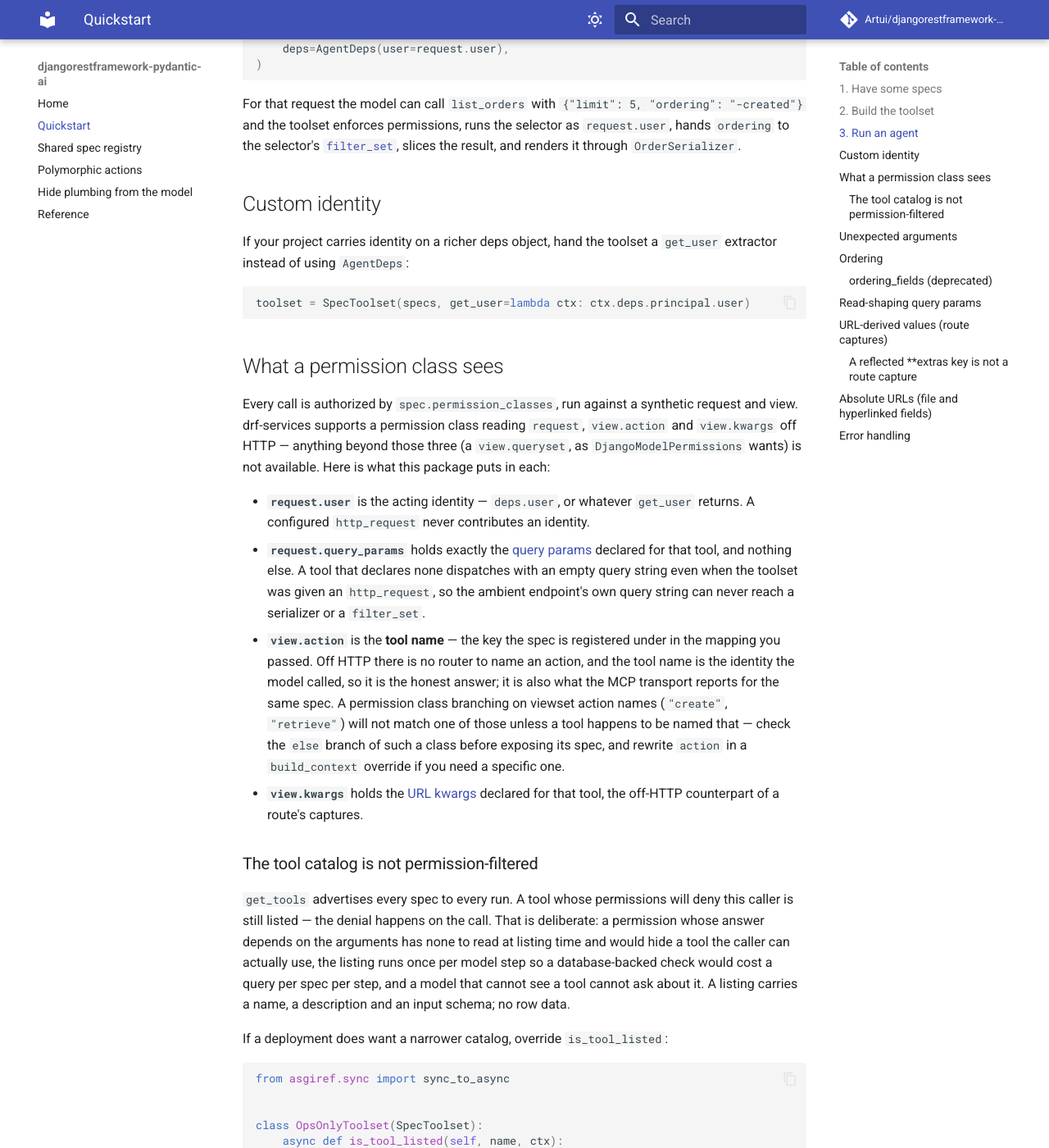
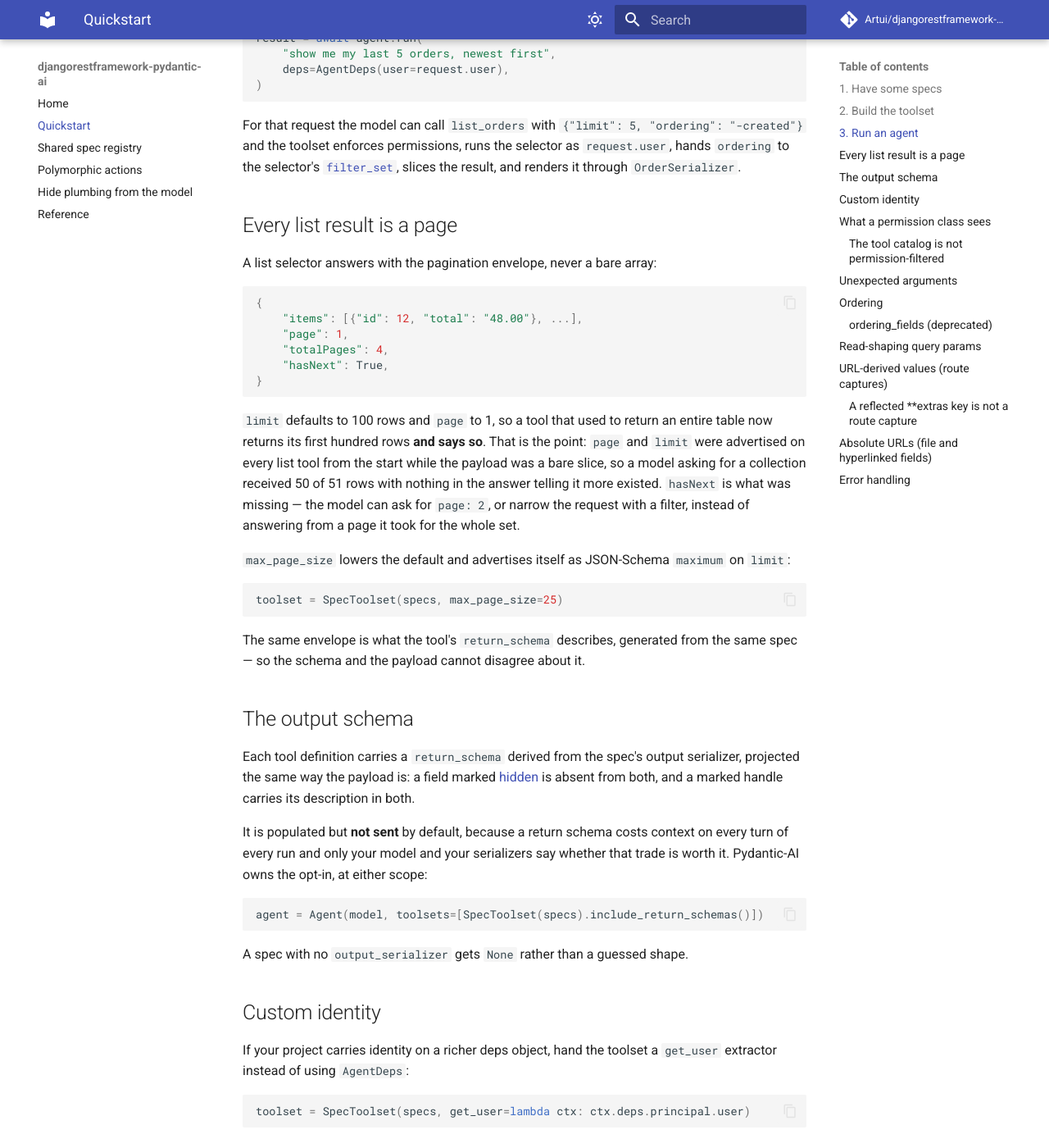
Before and after one commit to Artui/djangorestframework-pydantic-ai, an MkDocs documentation site: the page built from docs/quickstart.md, in a window 1280 px wide and 1400 px high, scrolled down 1461 px. Shown: the whole window at 82% size. Built offline with MkDocs 1.6.1 and Material for MkDocs 9.7.7, drawn with Linux system fonts in a browser that asks for light colours; comment, search, counter and statistics services are not loaded; some of the changed text lies outside the part shown.

Commit message:
Adopt drf-services 0.48: paginate list results, publish a return schema (#66)
Four changes that land together because 0.48 is what makes them possible.

**Every list-selector result is now a page.** `page` and `limit` were merged
into every list tool's parameter schema from the beginning while the payload
was a bare slice with no total and no clamp -- so a model asking for a
collection received 50 of 51 rows with nothing telling it more existed. Results
now carry drf-services' published envelope (`items` / `page` / `totalPages` /
`hasNext`), sliced by the shared `paginate_output` shaper, so the two agent
transports count and clamp through one implementation. An omitted `limit` is
now a bounded page rather than "everything", and it says so. The untyped-value
coercion stays here: a malformed `limit` is still a `ModelRetry`, which is the
one place a public endpoint and an in-process toolset legitimately differ.

**`ToolDefinition.return_schema` is populated**, from the same spec and the same
projection as the payload, so a hidden field is absent from both and the schema
and the result finally agree about the envelope. `include_return_schema` stays
at pydantic-ai's default; the opt-in is already pydantic-ai's own. This
corrects a claim the changelog made twice and `docs/agent-audience.md` opened
on -- a `ToolDefinition` has carried `return_schema` throughout.

**`json_schema_registry=`** threads a `JsonSchemaRegistry` into every schema
generated here, including the reflected read behind the ordering predicate, so
a project's own field or filter type no longer reaches the model as "any value".

**The renamed audience symbols** are adopted (`FieldMarking`, `MARKING`,
`AudienceProjection`, `OfflineContract`, `audience_projection_for_spec`,
`render_for_audience`), and a labelled `ChoiceFilter` -- so a FilterSet-derived
`ordering` -- now travels as `oneOf` const options rather than a bare `enum`.

Floor raised to `djangorestframework-services>=0.48` as the final step.

Co-authored-by: Claude Opus 5 <noreply@anthropic.com>

````diff
--- a/docs/quickstart.md
+++ b/docs/quickstart.md
@@ -50,10 +50,11 @@ toolset = SpecToolset(
 ```
 
 Each key is the tool name. The description comes from the selector/service
-docstring, the parameter schema from the spec's input serializer, and the
-`readOnlyHint` annotation from the spec kind (selectors read, services mutate).
-List selectors additionally accept `page` and `limit` tool args, plus `ordering`
-where the selector's [`filter_set` declares one](#ordering).
+docstring, the parameter schema from the spec's input serializer, the
+`return_schema` from its output serializer, and the `readOnlyHint` annotation
+from the spec kind (selectors read, services mutate). List selectors
+additionally accept `page` and `limit` tool args, plus `ordering` where the
+selector's [`filter_set` declares one](#ordering).
 
 ## 3. Run an agent
 
@@ -77,6 +78,54 @@ For that request the model can call `list_orders` with
 runs the selector as `request.user`, hands `ordering` to the selector's
 [`filter_set`](#ordering), slices the result, and renders it through
 `OrderSerializer`.
+
+## Every list result is a page
+
+A list selector answers with the pagination envelope, never a bare array:
+
+```python
+{
+    "items": [{"id": 12, "total": "48.00"}, ...],
+    "page": 1,
+    "totalPages": 4,
+    "hasNext": True,
+}
+```
+
+`limit` defaults to 100 rows and `page` to 1, so a tool that used to return an
+entire table now returns its first hundred rows **and says so**. That is the
+point: `page` and `limit` were advertised on every list tool from the start
+while the payload was a bare slice, so a model asking for a collection received
+50 of 51 rows with nothing in the answer telling it more existed. `hasNext` is
+what was missing — the model can ask for `page: 2`, or narrow the request with a
+filter, instead of answering from a page it took for the whole set.
+
+`max_page_size` lowers the default and advertises itself as JSON-Schema
+`maximum` on `limit`:
+
+```python
+toolset = SpecToolset(specs, max_page_size=25)
+```
+
+The same envelope is what the tool's `return_schema` describes, generated from
+the same spec — so the schema and the payload cannot disagree about it.
+
+## The output schema
+
+Each tool definition carries a `return_schema` derived from the spec's output
+serializer, projected the same way the payload is: a field marked
+[hidden](agent-audience.md) is absent from both, and a marked handle carries its
+description in both.
+
+It is populated but **not sent** by default, because a return schema costs
+context on every turn of every run and only your model and your serializers say
+whether that trade is worth it. Pydantic-AI owns the opt-in, at either scope:
+
+```python
+agent = Agent(model, toolsets=[SpecToolset(specs).include_return_schemas()])
+```
+
+A spec with no `output_serializer` gets `None` rather than a guessed shape.
 
 ## Custom identity
 
@@ -174,10 +223,11 @@ class OrderFilterSet(django_filters.FilterSet):
         fields = ["status"]
 ```
 
-drf-services reflects that filter into the tool's input schema as an enum of its
-public choices (`created`, `-created`, `total`, `-total`) — `OrderingFilter`
-subclasses `ChoiceFilter`, which the schema generator maps to an enum — so the
-model is told exactly what it may sort by. At call time the value is handed to
+drf-services reflects that filter into the tool's input schema as its public
+choices (`created`, `-created`, `total`, `-total`) — `OrderingFilter` subclasses
+`ChoiceFilter`, which the schema generator maps to a set of `const` options
+carrying the filter's own labels — so the model is told exactly what it may sort
+by, in the words the FilterSet uses. At call time the value is handed to
 the FilterSet as filter data: it validates the choice, applies its own
 `param_map`, and a value outside the enum comes back as a `ModelRetry`. The
 toolset contributes nothing and takes nothing away.
@@ -382,6 +432,7 @@ The toolset maps drf-services' failure kinds onto the Pydantic-AI model loop:
 | Unresolved instance | `{"error": "not found"}` |
 | Unexpected argument (default `REJECT`) | `ModelRetry` naming the unknown key |
 | Non-integer `page` / `limit`, or an `ordering` outside the declared enum | `ModelRetry` — naming the values that are accepted |
+| A `limit` over `max_page_size`, or a `page` past the last one | Clamped, not refused — the envelope reports the `page` and `totalPages` actually served, so the clamp is visible rather than silent |
 | An `ordering` outside a `filter_set`'s `OrderingFilter` choices | `ModelRetry` — the FilterSet rejects it, which arrives as the `ValidationError` row above |
 | An ordering name that isn't a real column (a declared `ordering_fields` entry, or a FilterSet `param_map` target) | `ModelRetry` — an author's error, not the model's; it can't be checked at construction without a queryset |
 | Denied `permission_classes` (class-level `has_permission` **or** object-level `has_object_permission`) | `PermissionDenied` is raised and aborts the run — see the caveat below |
````
Also changed, not shown: CHANGELOG.md (+110 -10 lines), CLAUDE.md (+1 -1 lines), README.md (+3 -1 lines), docs/agent-audience.md (+20 -14 lines), docs/index.md (+6 -2 lines), docs/spec-registry.md (+2 -2 lines), pyproject.toml (+14 -12 lines), 6 other files.
